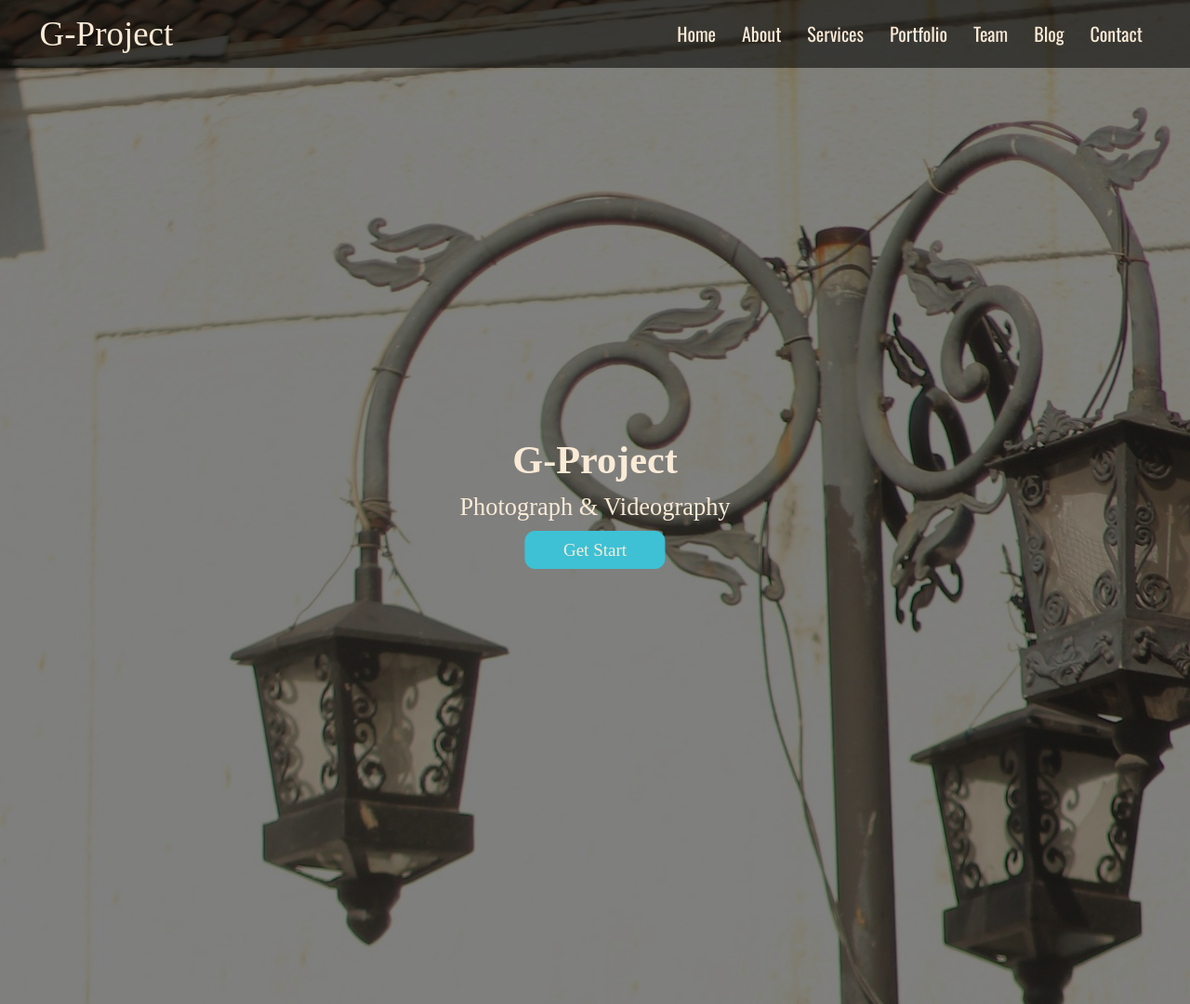
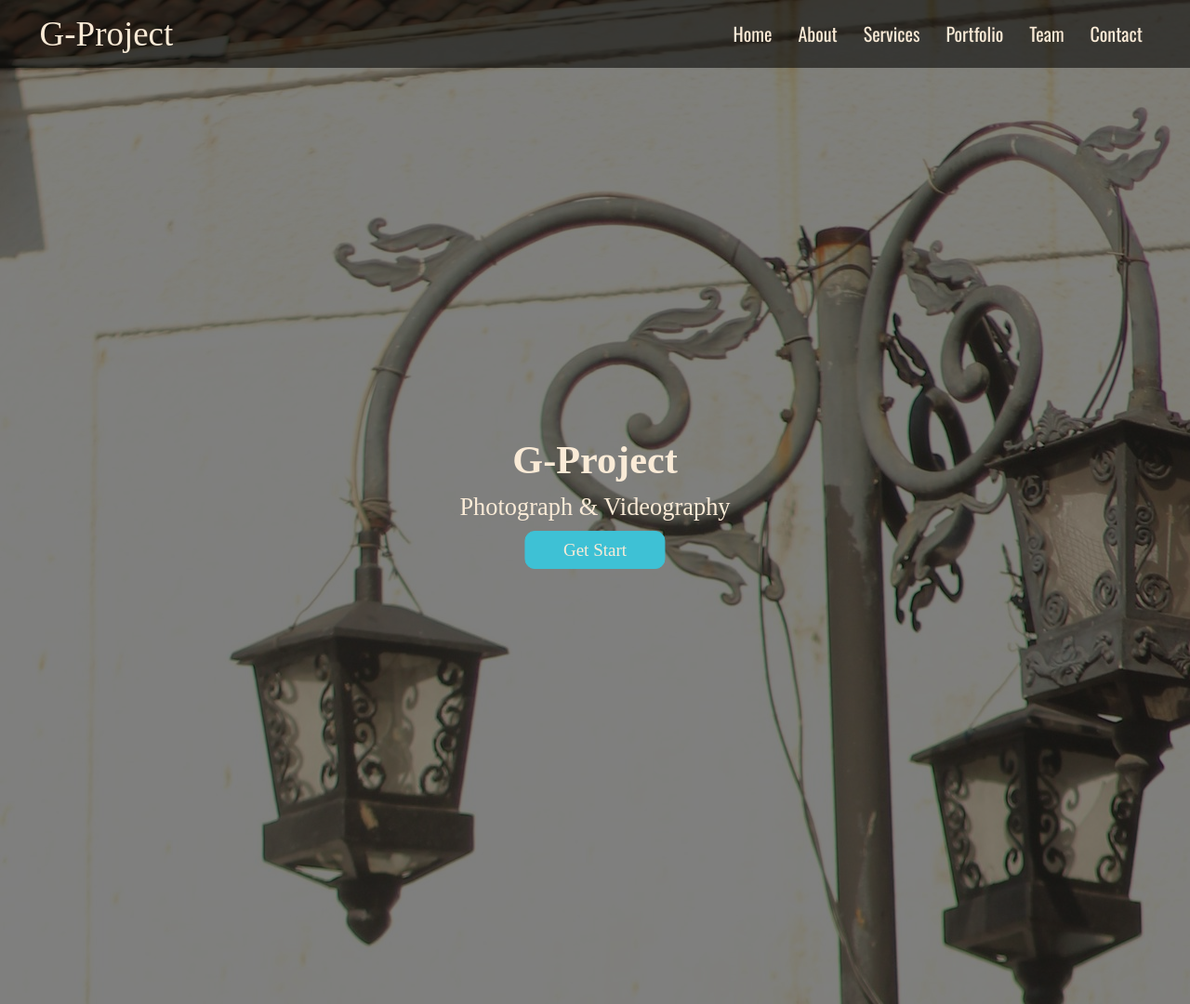
Before and after one commit to InsoniacX/itw2023_project2_233040075, a plain HTML site: page index.html in a window 1280 px wide. Shown: the top 1080 px of the page at 93% size. Drawn offline with nearby package versions, Linux system fonts and the light colour scheme; a web font is replaced by a local one.

Commit message:
Update index.html

```diff
--- a/index.html
+++ b/index.html
@@ -22,7 +22,6 @@
             <a href="#services">services</a>
             <a href="#portfolio">portfolio</a>
             <a href="#team">team</a>
-            <a href="#blog">blog</a>
             <a href="#contact">contact</a>
         </nav>
         <i class="fa-solid fa-bars"></i>
```
